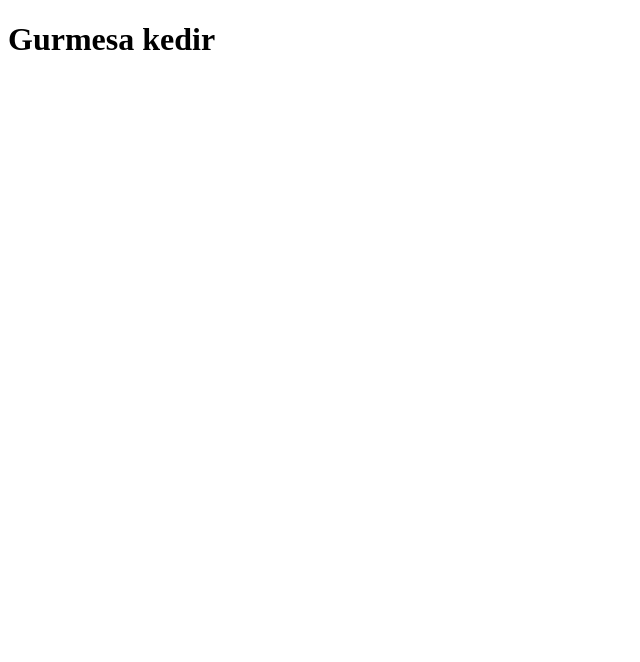
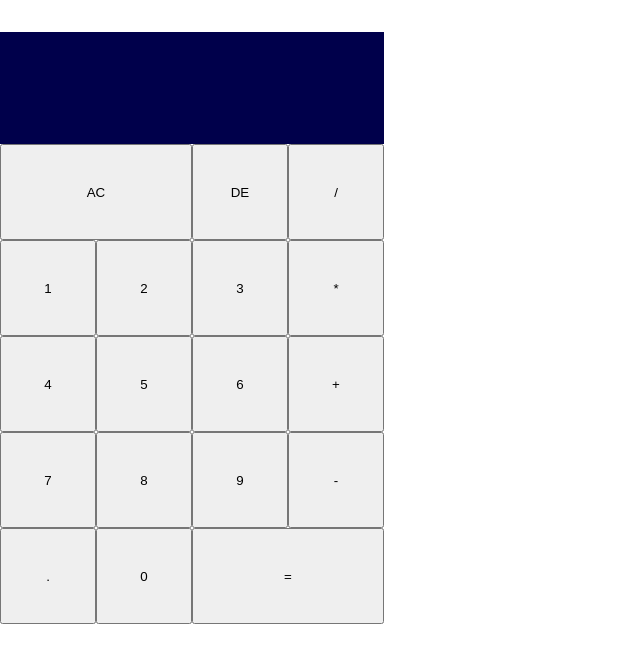
Before and after one commit to Gurmuked/react-apps, a React (Create React App) app in the folder project/: page / in a window 1280 px wide. Shown: the top 662 px of the page, without its empty margins (0-640 px from the left). Built offline with nearby package versions, Linux system fonts and the light colour scheme.

Commit message:
calculator interface

```diff
--- a/project/src/App.js
+++ b/project/src/App.js
@@ -1,10 +1,32 @@
 import React from 'react';
+import './stylecss.css';
 
 
 function App() {
   return (
-    <div className="App">
-      <h1>Gurmesa kedir </h1>
+    <div className="calculator-grid">
+      <div className='outPut'>
+        <div className='previous operand'></div>
+        <div className='current-operand'></div>
+      </div>
+      <button className='span-two'>AC</button>
+      <button >DE</button>
+      <button >/</button>
+      <button >1</button>
+      <button >2</button>
+      <button >3</button>
+      <button >*</button>
+      <button >4</button>
+      <button >5</button>
+      <button >6</button>
+      <button >+</button>
+      <button >7</button>
+      <button >8</button>
+      <button >9</button>
+      <button >-</button>
+      <button >.</button>
+      <button >0</button>
+      <button className='span-two'>=</button>
     </div>
   );
 }
--- /dev/null
+++ b/project/src/stylecss.css
@@ -0,0 +1,29 @@
+*, *::before, *::after{
+  box-sizing: border-box;
+}
+body{
+  margin: 0;
+  background-color: linear-gradient(to right, #00AAFF, #00FF6C);
+}
+.calculator-grid{
+  display: grid;
+  margin-top: 2rem;
+  grid-template-columns: repeat(4, 6rem);
+  grid-template-rows: minmax(7rem, auto) repeat(5, 6rem);
+}
+.span-two{
+  grid-column: span 2;
+}
+.outPut{
+  grid-column: 1 / -1;
+  background-color: rgb(0, 0, 75);
+  display: flex;
+}
+.outPut .previous-operand{
+  color: rgb(255, 255, 75);
+  font-size: 1.5rem;
+}
+.outPut .current-operand{
+  color: white;
+  font-size: 2.5rem;
+}
```
